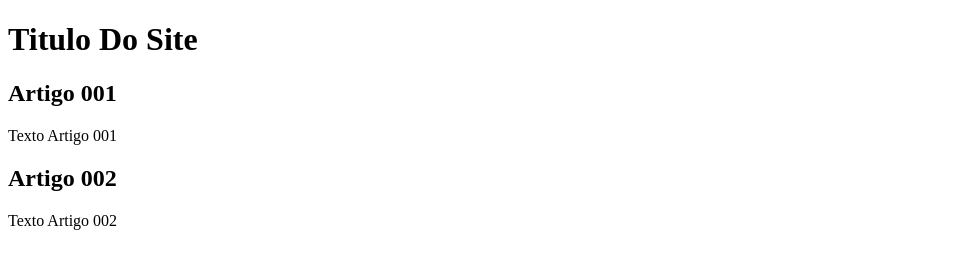
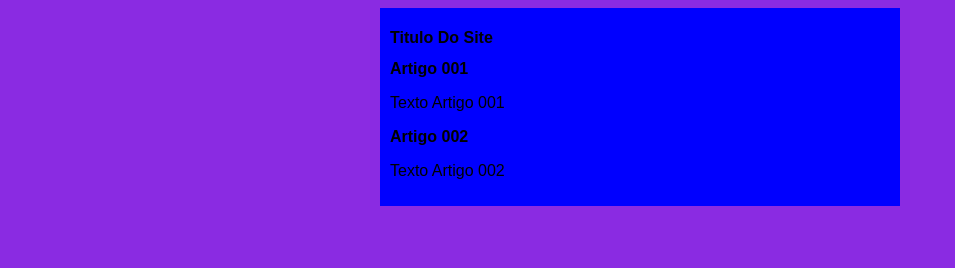
Before and after one commit to NaMaster-Stack/projeto-site, a plain HTML site: page index.html in a window 1280 px wide. Shown: the whole page, without its empty margins (0-955 px from the left). Drawn offline with Linux system fonts and the light colour scheme.

Commit message:
começo design

```diff
--- /dev/null
+++ b/estilos/style.css
@@ -0,0 +1,17 @@
+    *{
+        font-family: Arial, Helvetica, sans-serif;
+        font-size: 16px;
+    }
+
+    body {
+        background-color: blueviolet;
+
+    }
+
+    main {
+        background-color: blue;
+        width: 500px;
+        margin: auto;
+        padding: 10px;
+        box-shadow: 3px 3x 5px black;
+    }
--- a/index.html
+++ b/index.html
@@ -4,6 +4,7 @@
         <meta charset="UTF-8">
         <meta name="viewport" content="width=device-width, initial-scale=1.0">
         <title>Titulo Do Site</title>
+        <link rel="stylesheet" href="estilos/style.css">
     </head>
     <body>
         <main>
```
